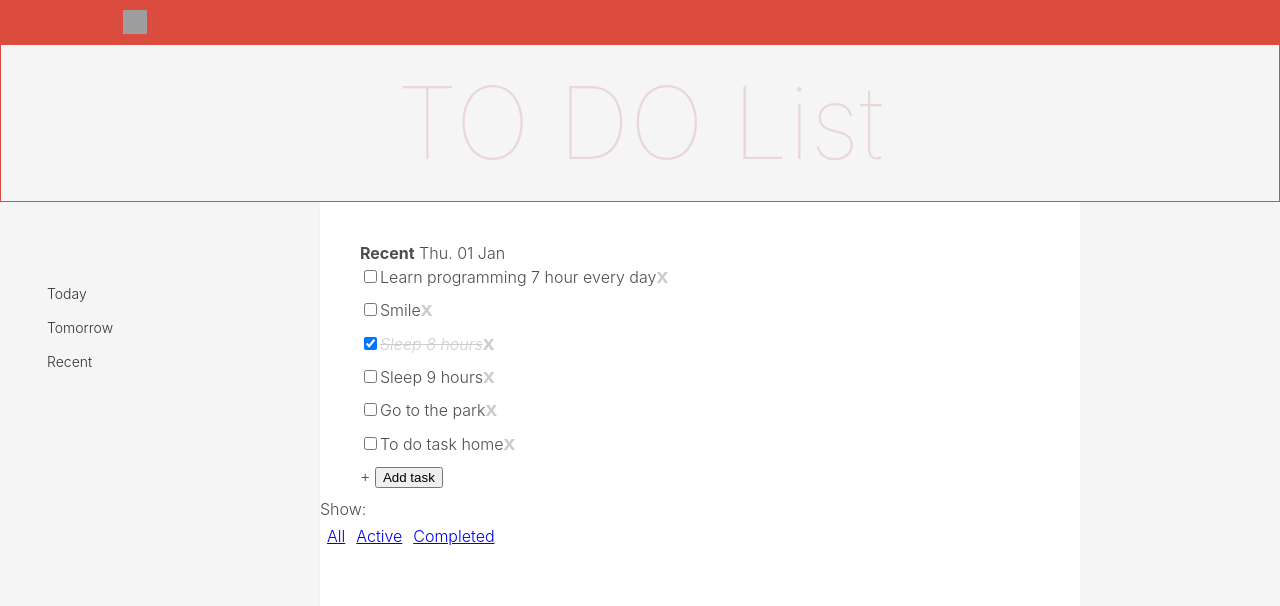
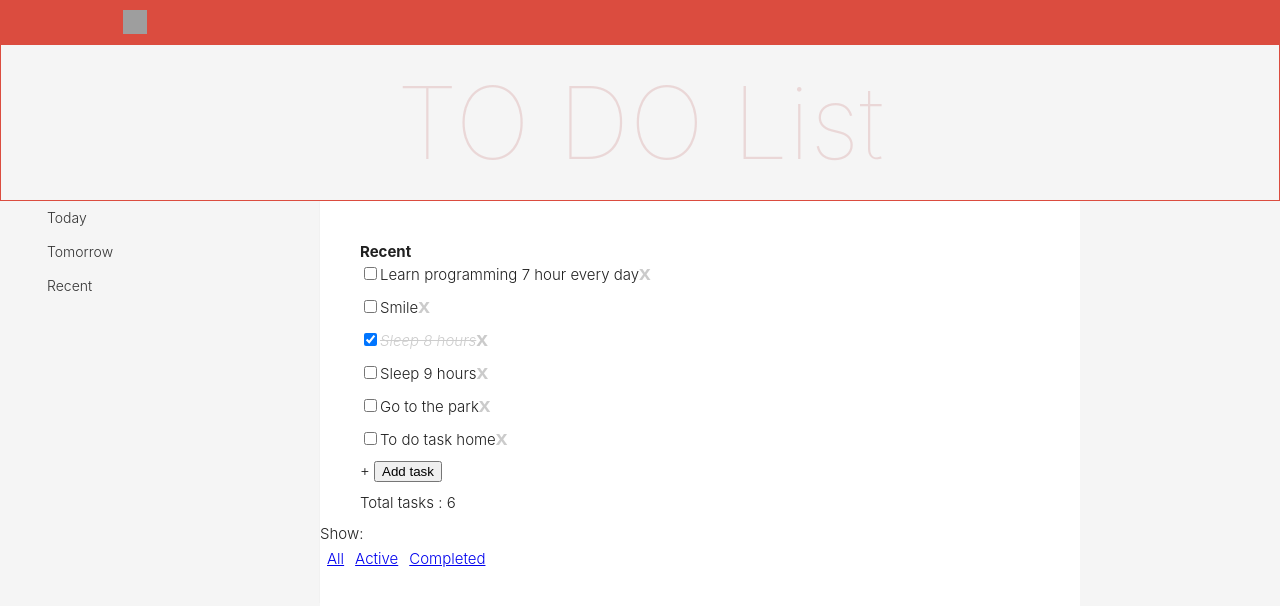
Before and after one commit to Marchenko-Y/To-Do-List, a React (Create React App) app: page /todolist/1/1 in a window 1280 px wide. Shown: the top 606 px of the page. Built offline with nearby package versions, Linux system fonts and the light colour scheme; grey boxes are pictures that could not be loaded.

Commit message:
Edited Recent to do list

```diff
--- a/src/App.css
+++ b/src/App.css
@@ -1,7 +1,10 @@
 body {
+  font-family: -apple-system, BlinkMacSystemFont, "Segoe UI", Roboto, Helvetica,
+    Arial, sans-serif, "Apple Color Emoji", "Segoe UI Emoji", "Segoe UI Symbol";
+  font-size: 15px;
   line-height: 1.4em;
   background: #f5f5f5;
-  color: #4d4d4d;
+  color: #202020;
   margin: 0 auto;
   font-weight: 300;
 }
--- a/src/components/SideBar/SideBar.css
+++ b/src/components/SideBar/SideBar.css
@@ -1,31 +1,43 @@
-.sidebar_block {
+.left_menu {
   grid-column: 1/2;
   grid-row: 2/4;
+  border-right: 1px solid #f1f1f1;
   padding-left: 42px;
   margin-left: 0;
-  padding-top: 74px;
-  border-right: 1px solid #f1f1f1;
 }
-.sidebar_block li {
+
+.left_menu_filters {
+  margin: 0;
+  padding: 0;
+  width: 265px;
+  padding-bottom: 30px;
+}
+
+.left_menu_filters li {
   min-height: 24px;
   font-size: 14px;
+  color: #333;
   list-style: none;
+  cursor: pointer;
   padding: 5px 16px 5px 5px;
+  -webkit-transition: color 0.1s ease-in, background-color 0.1s ease-in;
   transition: color 0.1s ease-in, background-color 0.1s ease-in;
   line-height: 1.25;
+  display: -webkit-box;
+  display: -ms-flexbox;
   display: flex;
   border-radius: 3px;
   -webkit-box-align: center;
   -ms-flex-align: center;
   align-items: center;
 }
-.sidebar_block li a {
+.left_menu_filters li a {
   outline: none;
   text-decoration: none;
   color: #333;
   cursor: pointer;
 }
 
-.sidebar_block li a:hover {
+.left_menu_filters li a:hover {
   background-color: #fff;
 }
--- a/src/components/SideBar/SideBar.jsx
+++ b/src/components/SideBar/SideBar.jsx
@@ -4,7 +4,8 @@ import "./SideBar.css";
 
 const SideBar = props => {
   return (
-    <nav className="sidebar_block grid_item">
+    <div className="left_menu">
+      <nav className="left_menu_filters grid_item">
         <li>
           <NavLink to="/todolist/SHOW-TODAY-TASK">Today</NavLink>
         </li>
@@ -12,9 +13,10 @@ const SideBar = props => {
           <NavLink to="/todolist/SHOW-TOMORROW-TASK">Tomorrow</NavLink>
         </li>
         <li>
-        <NavLink to="/todolist/recent">Recent</NavLink>
+          <NavLink to="/todolist/SHOW-RECENT-TASK">Recent</NavLink>
         </li>
       </nav>
+    </div>
   );
 };
 
--- a/src/components/ToDoList/Calendar/Calendar.jsx
+++ b/src/components/ToDoList/Calendar/Calendar.jsx
@@ -5,7 +5,7 @@ import "./Calendar.css";
 import format from "date-fns/format";
 
 const Calendar = props => {
-  let currentDate = format(new Date(), "yyyy-MM-dd");
+  let today = format(new Date(), "yyyy-MM-dd");
 
   const onChange = newDate => {
     newDate = format(new Date(newDate), "yyyy-MM-dd");
@@ -16,10 +16,10 @@ const Calendar = props => {
     <div className="calendar-block">
       <DatePickerInput
         onChange={onChange}
-        defaultValue={props.newTaskDate}
+        defaultValue={props.currentDate ? props.currentDate : today}
         className="my-custom-datepicker-component"
         displayFormat="DD/MM/YYYY"
-        minDate={currentDate}
+        minDate={today}
       />
     </div>
   );
--- a/src/components/ToDoList/SectionDay.jsx
+++ b/src/components/ToDoList/SectionDay.jsx
@@ -44,12 +44,16 @@ class TodoListComponent extends React.Component {
         />
       );
     });
+    const totalTasks = tasks.length;
 
     return (
       <div>
         <span>
           <strong>{this.props.nameOfDay}</strong>
-          {format(new Date(this.props.currentDate), " iii. dd MMM")}
+
+          {this.props.currentDate
+            ? format(new Date(this.props.currentDate), " iii. dd MMM")
+            : ""}
         </span>
 
         <div>{tasks}</div>
@@ -74,6 +78,7 @@ class TodoListComponent extends React.Component {
               <Calendar
                 updateDate={this.props.updateDate}
                 newTaskDate={this.props.newTaskDate}
+                currentDate={this.props.currentDate}
               />
             </div>
             <div>
@@ -84,6 +89,8 @@ class TodoListComponent extends React.Component {
             </div>
           </>
         )}
+
+        <span>Total tasks : {totalTasks}</span>
       </div>
     );
   }
--- a/src/components/ToDoList/ToDoList.jsx
+++ b/src/components/ToDoList/ToDoList.jsx
@@ -1,13 +1,13 @@
 import React from "react";
 import "./ToDoList.css";
-import TodoListComponent from "./SectionDay";
+import SectionDay from "./SectionDay";
 import Footer from "../Footer/Footer";
 
 const ToDoList = props => {
   return (
     <div className="main grid_item">
       <div className="section-day">
-        <TodoListComponent
+        <SectionDay
           addTask={props.addTask}
           updateTask={props.updateTask}
           currentDate={props.toDoListInformation.date}
--- a/src/redux/reducers/todolist-reducer.js
+++ b/src/redux/reducers/todolist-reducer.js
@@ -8,7 +8,6 @@ const DELETE_TASK = "DELETE_TASK";
 const UPDATE_NEW_TASKS_TEXT = "UPDATE_NEW_TASKS_TEXT";
 const UPDATE_NEW_DATE = "UPDATE_NEW_DATE";
 const SAVE_EDITED_TASK = "SAVE_EDITED_TASK";
-const UPDATE_EDITED_TASKS_TEXT = "UPDATE_EDITED_TASKS_TEXT";
 
 let currentDate = format(new Date(), "yyyy-MM-dd");
 let addOneDayToCurrentDate = addDays(new Date(), 1);
@@ -97,7 +96,6 @@ const toDoListReducer = (state = initialState, action) => {
       return {
         ...state,
         newTaskText: "",
-        newTaskDate: currentDate,
         tasks: [...state.tasks, newTask]
       };
 
--- a/src/redux/reducers/visibilityFilter-reducer.js
+++ b/src/redux/reducers/visibilityFilter-reducer.js
@@ -4,6 +4,7 @@ import addDays from "date-fns/addDays";
 
 const SHOW_TODAY_TASK = "SHOW-TODAY-TASK";
 const SHOW_TOMORROW_TASK = "SHOW-TOMORROW-TASK";
+const SHOW_RECENT_TASK = "SHOW-RECENT-TASK";
 const SHOW_ALL = "SHOW-ALL";
 const SHOW_ACTIVE = "SHOW-ACTIVE";
 const SHOW_COMPLETED = "SHOW-COMPLETED";
@@ -17,8 +18,7 @@ const initialState = {
     { id: 1, nameOfDay: "Today", date: today },
     { id: 2, nameOfDay: "Tomorrow", date: tomorrow },
     { id: 3, nameOfDay: "Recent", date: null }
-  ],
-  currentToDoList: null
+  ]
 };
 
 const visibilityFilterReducer = (state = initialState, action) => {
@@ -54,6 +54,10 @@ export const getVisibleTasks = createSelector(
         return tasks.filter(t => {
           return t.date === tomorrow;
         });
+      case SHOW_RECENT_TASK:
+        return tasks.filter(t => {
+          return t.date !== today && t.date !== tomorrow;
+        });
       default:
         return tasks;
     }
```
Lines whose indentation alone changed are shown as unchanged.
